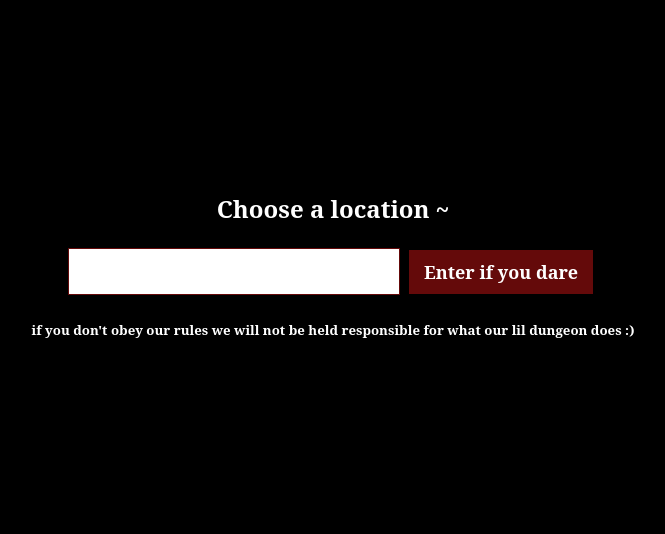
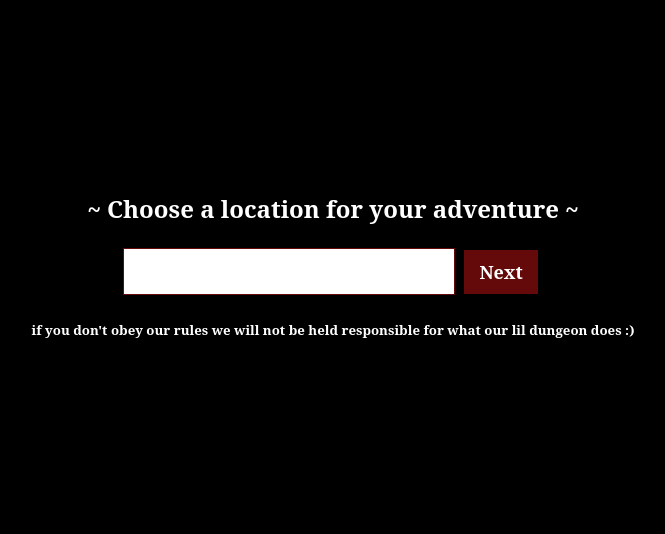
Before and after one commit to kylethmas/GUTS22, a Flask app: page /location in a window 1280 px wide. Shown: the part 169-703 px from the top of the page, without its empty margins (307-972 px from the left). Run offline with Flask 2, Linux system fonts and the light colour scheme; some libraries are stand-ins or nearby versions; some web fonts are replaced.

Commit message:
htmls make sense

```diff
--- a/JP/AI dungeon/app/templates/index.html
+++ b/JP/AI dungeon/app/templates/index.html
@@ -9,7 +9,7 @@
 
 
 <div class='setup'>
-	<a href=location><button class='play'>Click here to enter the (very scary) Dungeon</button> </a>
+	<a href=location><button class='play'>Click here to begin your adventure. </button> </a>
 </div>
 
 
--- a/JP/AI dungeon/app/templates/location.html
+++ b/JP/AI dungeon/app/templates/location.html
@@ -3,11 +3,11 @@
 {% block content %}
 
 <div class='main'>
-	<h2> Choose a location ~ </h2>
+	<h2> ~ Choose a location for your adventure ~ </h2>
 
 	<form method='POST'>
 		<input type="text" id="location" name="location" class="input"/>
-        <a href=art_style><button class='play' type="submit">Enter if you dare</button> </a>
+        <a href=art_style><button class='play' type="submit">Next</button> </a>
     </form>
 	<h5> if you don't obey our rules we will not be held responsible for what our lil dungeon does :) </h5>
 </div>
```
